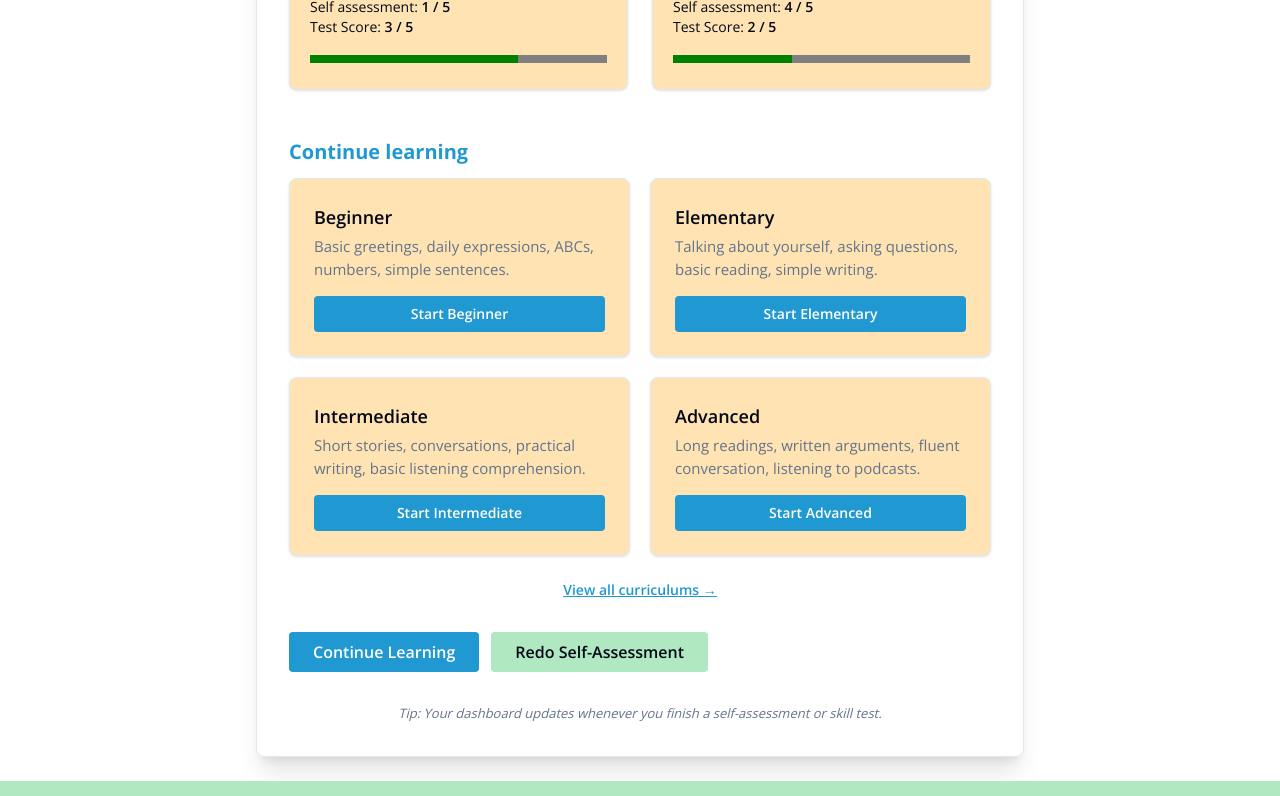
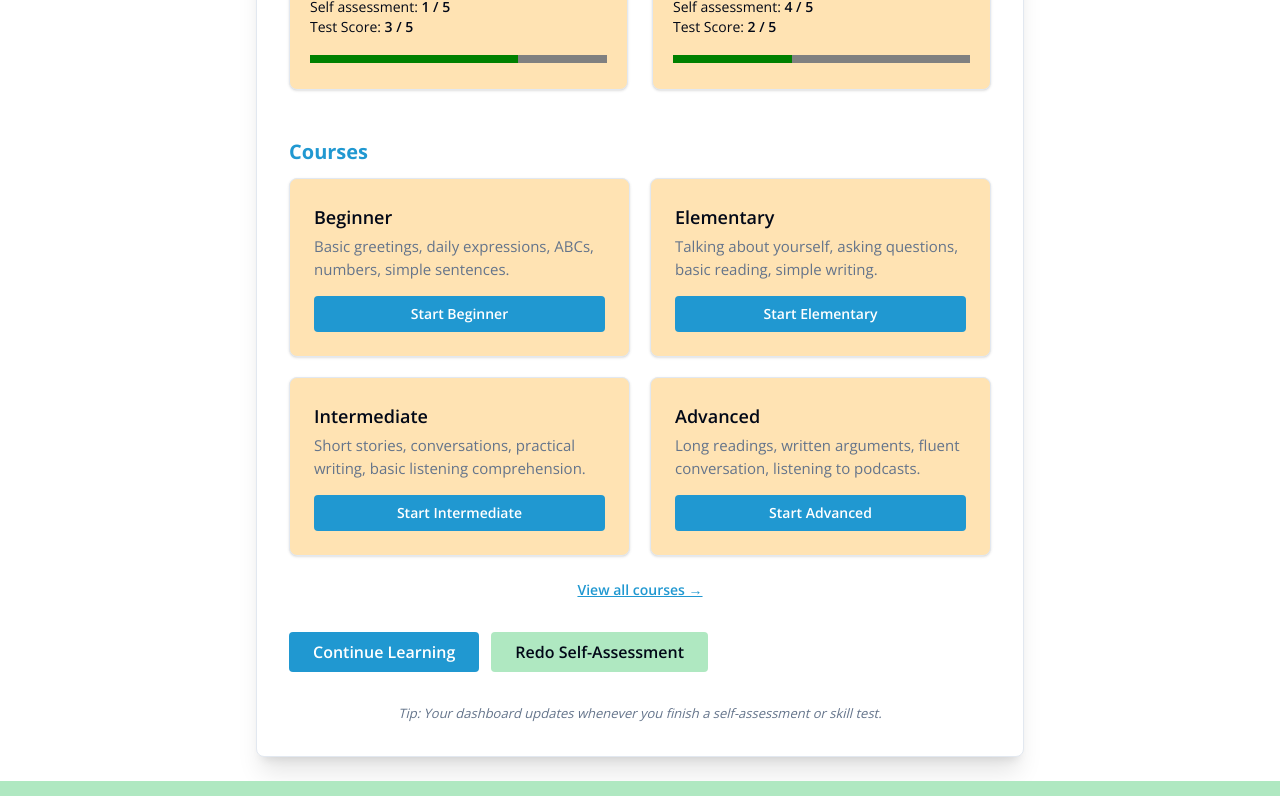
Before and after one commit to 0x-wzw/engage-english-journey, a React (Vite) app: page /dashboard in a window 1280 px wide. Shown: the part 523-1319 px from the top of the page. Built offline with nearby package versions, Linux system fonts and the light colour scheme.

Commit message:
feat: Rename section and link
Renamed the "Continue Learning" section to "Courses" and updated the link to point to the "Continue Learning" page.

```diff
--- a/src/pages/Dashboard.tsx
+++ b/src/pages/Dashboard.tsx
@@ -1,4 +1,3 @@
-
 import Layout from "@/components/Layout";
 import { Link, useNavigate } from "react-router-dom";
 import { useState } from "react";
@@ -67,9 +66,9 @@ const Dashboard = () => {
           ))}
         </div>
 
-        {/* --- Continue Learning Section --- */}
+        {/* --- Courses Section --- */}
         <div className="mt-12">
-          <h2 className="text-xl font-bold text-primary mb-3">Continue learning</h2>
+          <h2 className="text-xl font-bold text-primary mb-3">Courses</h2>
           <div className="grid grid-cols-1 sm:grid-cols-2 gap-5">
             {curriculums.map(curriculum => (
               <div
@@ -94,11 +93,11 @@ const Dashboard = () => {
               to="/continue-learning"
               className="text-sm text-primary underline hover:text-[#1277a8] transition story-link font-semibold"
             >
-              View all curriculums&nbsp;→
+              View all courses&nbsp;→
             </Link>
           </div>
         </div>
-        {/* --- End Continue Learning Section --- */}
+        {/* --- End Courses Section --- */}
 
         <div className="mt-8 flex gap-3">
           <Link
```
